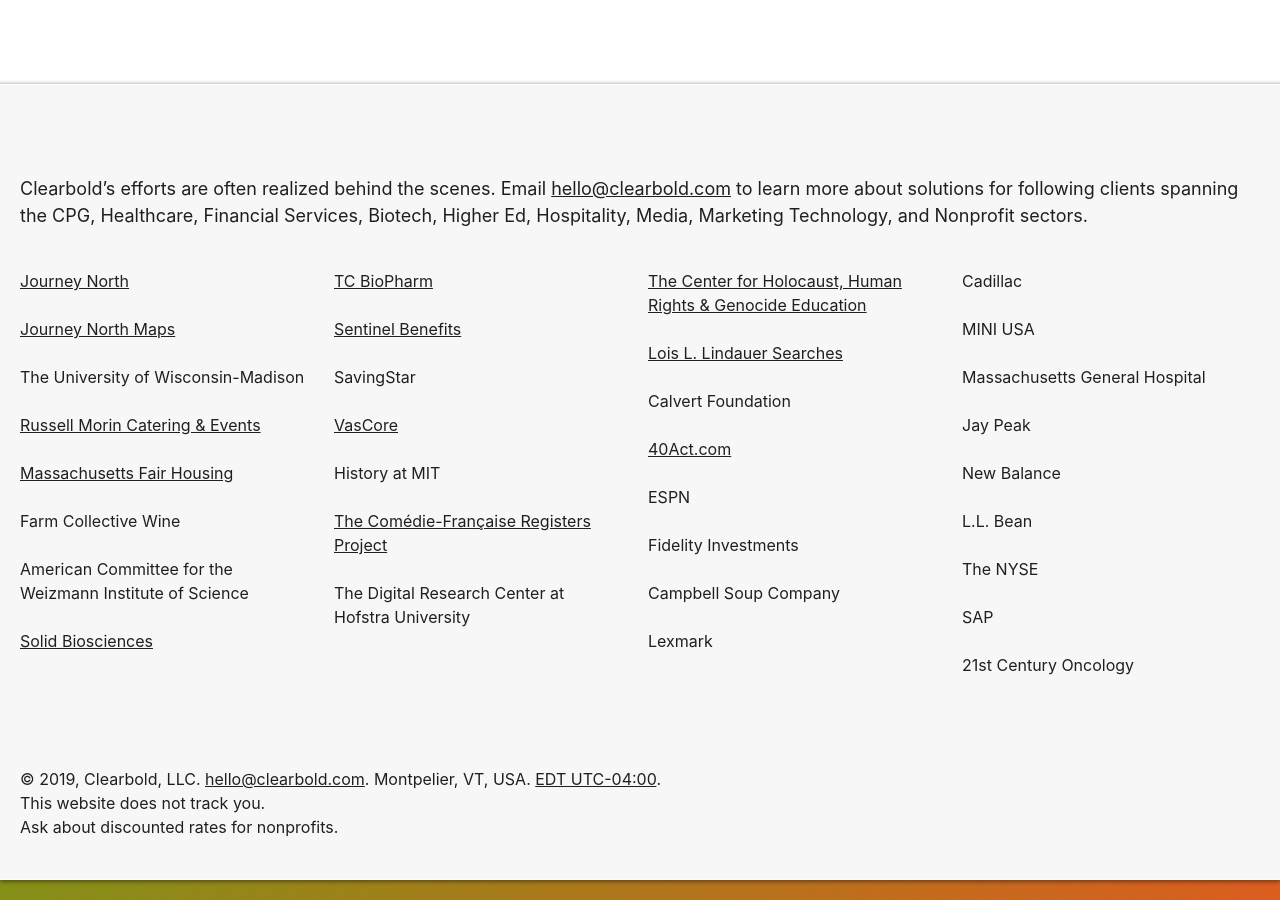
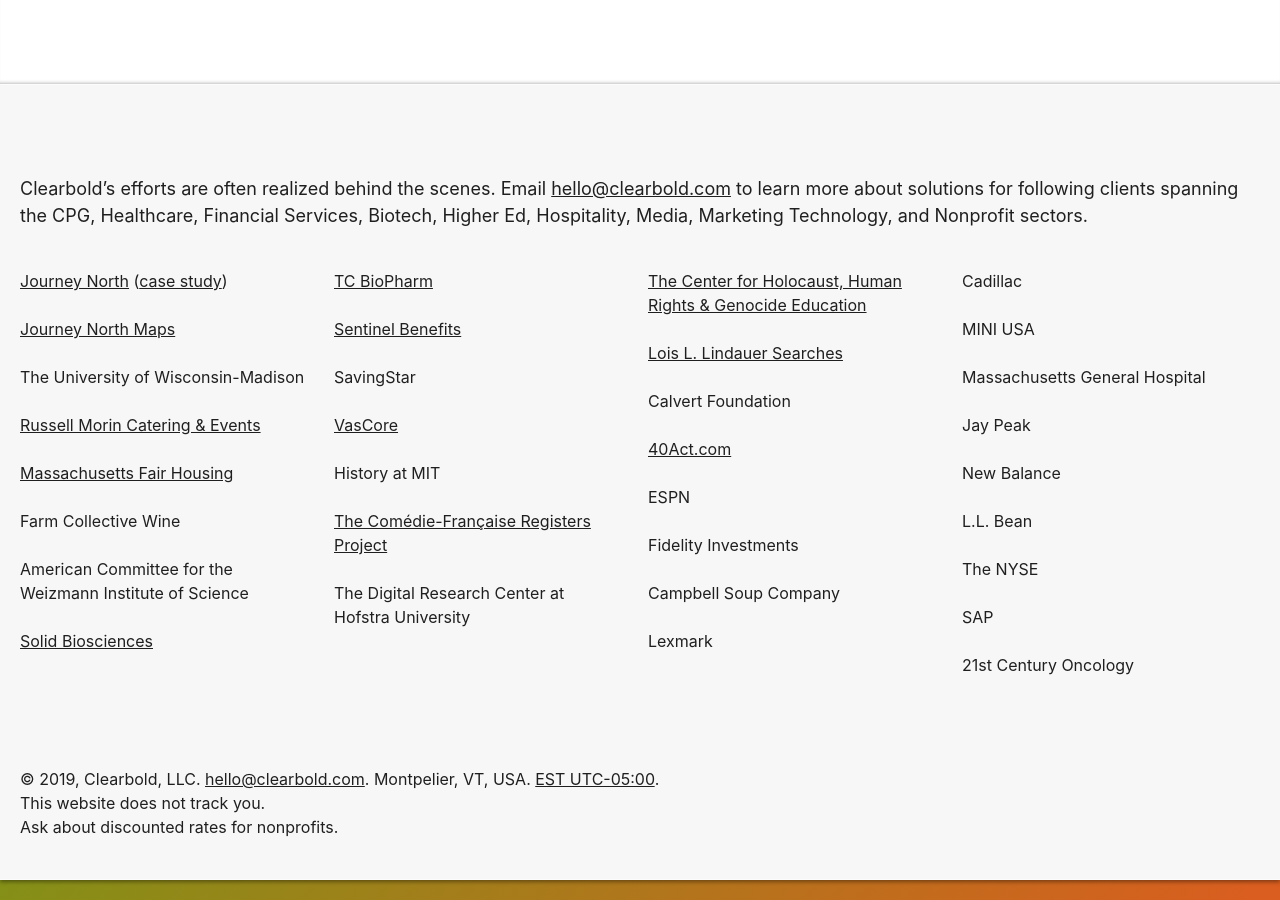
Before and after one commit to clearbold/clearbold.github.io, a Jekyll site: the page built from index.html, in a window 1280 px wide and 900 px high, scrolled down 2944 px. Built offline with Jekyll 4.4.1, drawn with Linux system fonts in a browser that asks for light colours.

Commit message:
Updating time zone in footer

```diff
--- a/_includes/footer.html
+++ b/_includes/footer.html
@@ -1,5 +1,5 @@
     <footer class="panel-bottom" role="contentinfo">
         <div class="wrapper wrapper-content">
-            <p>&copy; 2019, Clearbold, LLC. <a href="mailto:hello@clearbold.com">hello@clearbold.com</a>. Montpelier,&nbsp;VT,&nbsp;USA. <a href="https://en.wikipedia.org/wiki/UTC%E2%88%9204%3A00" target="_blank">EDT&nbsp;UTC-04:00</a>.</p><p>This website does not track&nbsp;you.</p><p>Ask about discounted rates for&nbsp;nonprofits.<span class="no-cssgrid"> <a href="https://caniuse.com/#feat=css-grid" target="_blank">Upgrade your browser</a>.</span></p>
+            <p>&copy; 2019, Clearbold, LLC. <a href="mailto:hello@clearbold.com">hello@clearbold.com</a>. Montpelier,&nbsp;VT,&nbsp;USA. <a href="https://en.wikipedia.org/wiki/UTC%E2%88%9205%3A00" target="_blank">EST&nbsp;UTC-05:00</a>.</p><p>This website does not track&nbsp;you.</p><p>Ask about discounted rates for&nbsp;nonprofits.<span class="no-cssgrid"> <a href="https://caniuse.com/#feat=css-grid" target="_blank">Upgrade your browser</a>.</span></p>
         </div>
     </footer>
--- a/_layouts/home.html
+++ b/_layouts/home.html
@@ -144,7 +144,7 @@
         <div class="wrapper wrapper-content wrapper-clients">
             <div><p>Clearbold&rsquo;s efforts are often realized behind the scenes. Email <a href="mailto:hello@clearbold.com">hello@clearbold.com</a> to learn more about solutions for following clients spanning the CPG, Healthcare, Financial Services, Biotech, Higher Ed, Hospitality, Media, Marketing Technology, and Nonprofit&nbsp;sectors.</p>
                 <ul>
-                    <li><a href="https://journeynorth.org">Journey North</a></li>
+                    <li><a href="https://journeynorth.org">Journey North</a> (<a href="/jn">case study</a>)</li>
                     <li><a href="https://maps.journeynorth.org">Journey North Maps</a></li>
                     <li>The University of Wisconsin-Madison</li>
                     <li><a href="https://morins.com">Russell Morin Catering &amp;&nbsp;Events</a></li>
```
Also changed, not shown: 3 other files.
